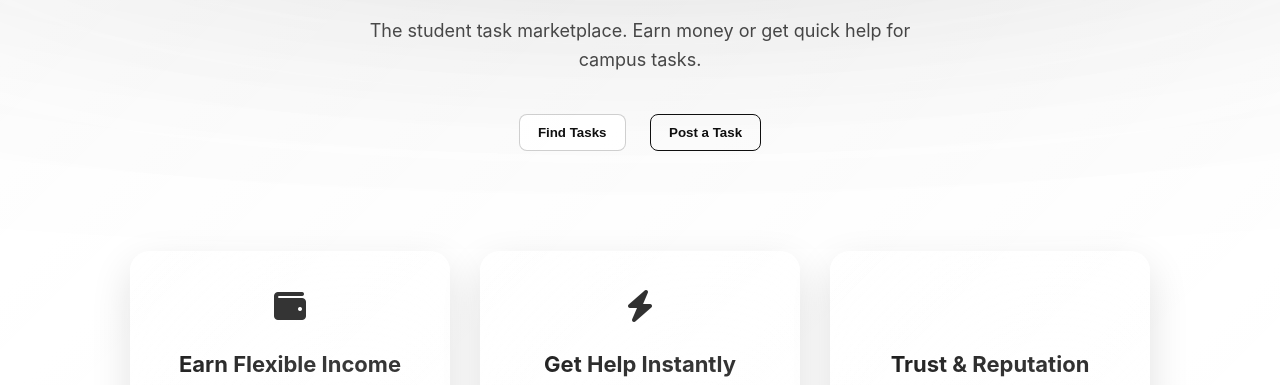
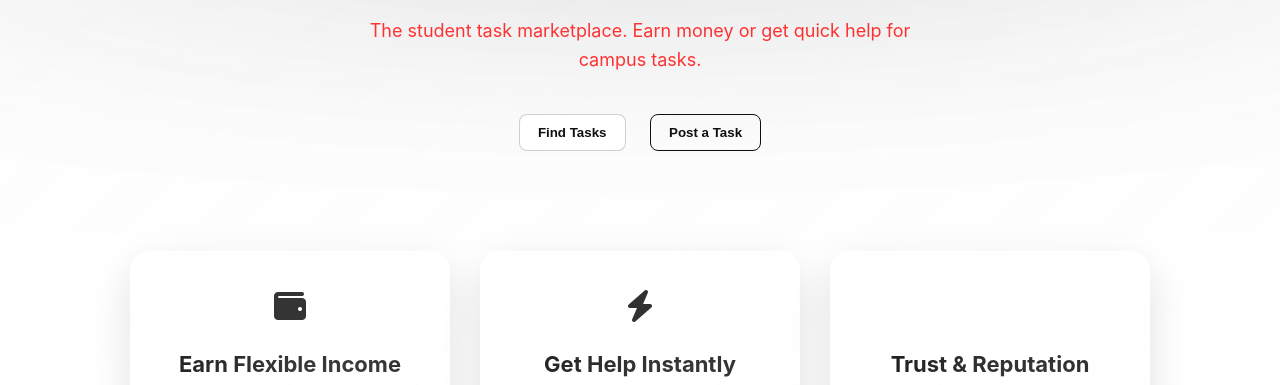
Before and after one commit to Expert-01/taskhub, a plain HTML site: page public/index.html in a window 1280 px wide. Shown: the part 388-773 px from the top of the page. Drawn offline with Linux system fonts and the light colour scheme; some icons are missing; a web font is replaced by a local one.

Commit message:
Update style.css

```diff
--- a/public/style.css
+++ b/public/style.css
@@ -72,7 +72,7 @@ body::after {
     --danger-color: #ef4444;
     --warning-color: #f59e0b;
 
-    --text-primary: #1a1a1a;
+    --text-primary: red;
     --text-secondary: #666666;
     --text-light: #999999;
 
```
